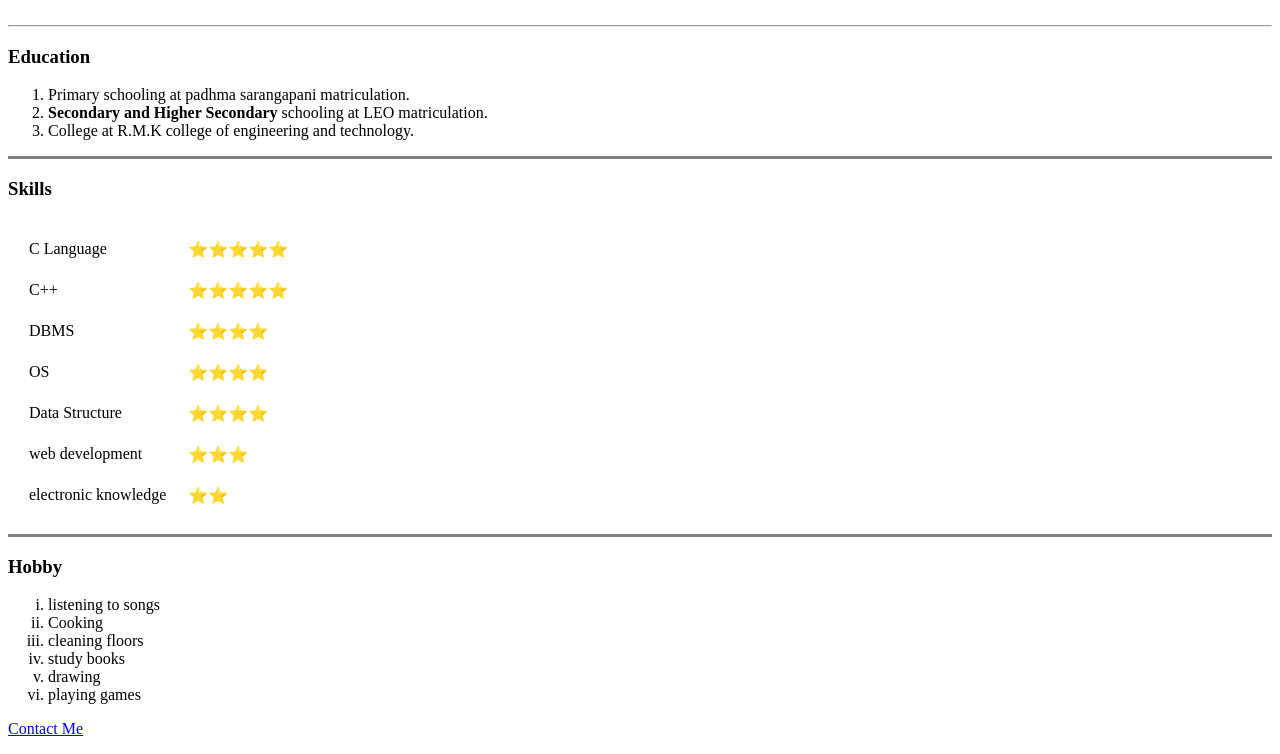
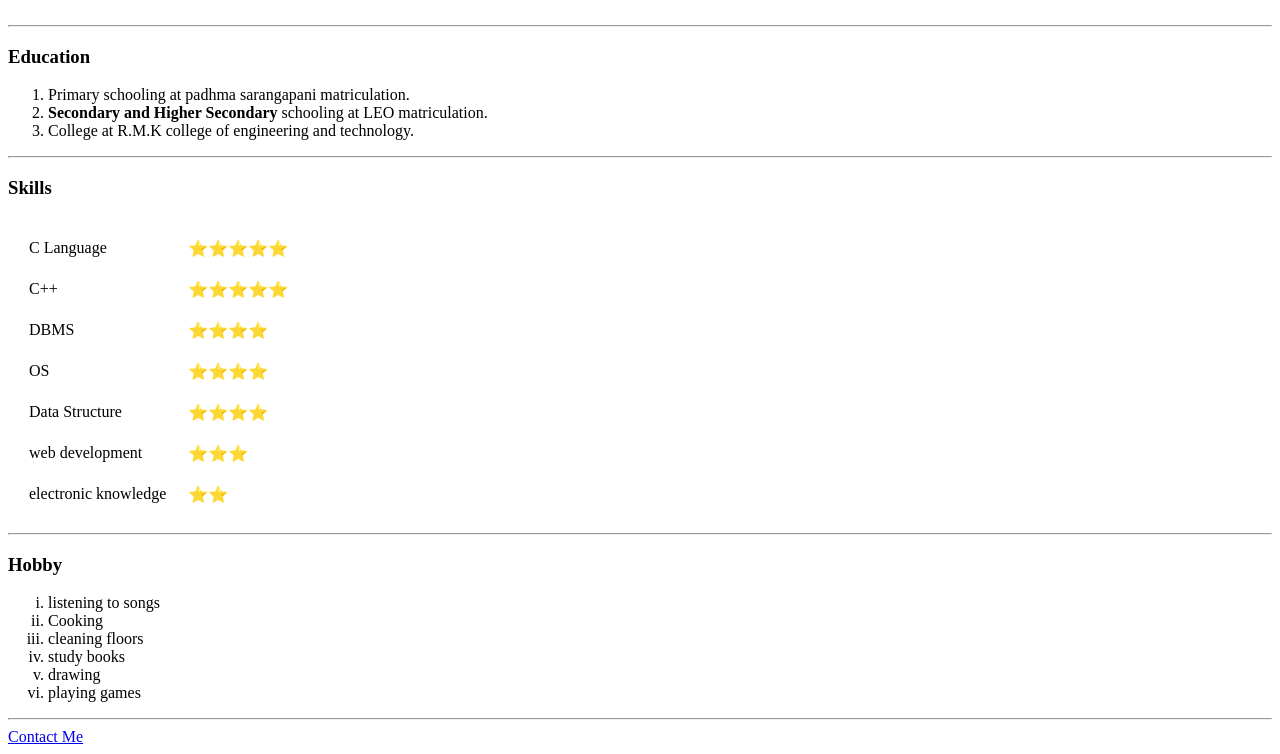
Before and after one commit to L0keshKumar/CV, a plain HTML site: page index.html in a window 1280 px wide. Shown: the part 354-1108 px from the top of the page. Drawn offline with Linux system fonts and the light colour scheme.

Commit message:
Update index.html

```diff
--- a/index.html
+++ b/index.html
@@ -6,6 +6,9 @@
   <meta name="viewport" content="width=device-width, initial-scale=1.0">
   <meta http-equiv="X-UA-Compatible" content="ie=edge">
   <title>Lokesh kumar's Personel site</title>
+
+  <link rel="stylesheet" href="css/style.css">
+
 </head>
 
 <body>
@@ -26,7 +29,7 @@
     <li><strong>Secondary and Higher Secondary </strong>schooling at LEO matriculation.</li>
     <li>College at R.M.K college of engineering and technology.</li>
   </ol>
-  <hr size="3" noshade>
+  <hr>
   <h3>Skills</h3>
   <table cellspacing="20">
     <tr>
@@ -58,7 +61,7 @@
       <td>⭐⭐</td>
     </tr>
   </table>
-  <hr size="3" noshade>
+  <hr>
   <h3>Hobby</h3>
   <ol type="i">
     <li>listening to songs</li>
@@ -68,6 +71,7 @@
     <li>drawing</li>
     <li>playing games</li>
   </ol>
+  <hr>
   <a href="contact.html">Contact Me</a>
 </body>
 
```
